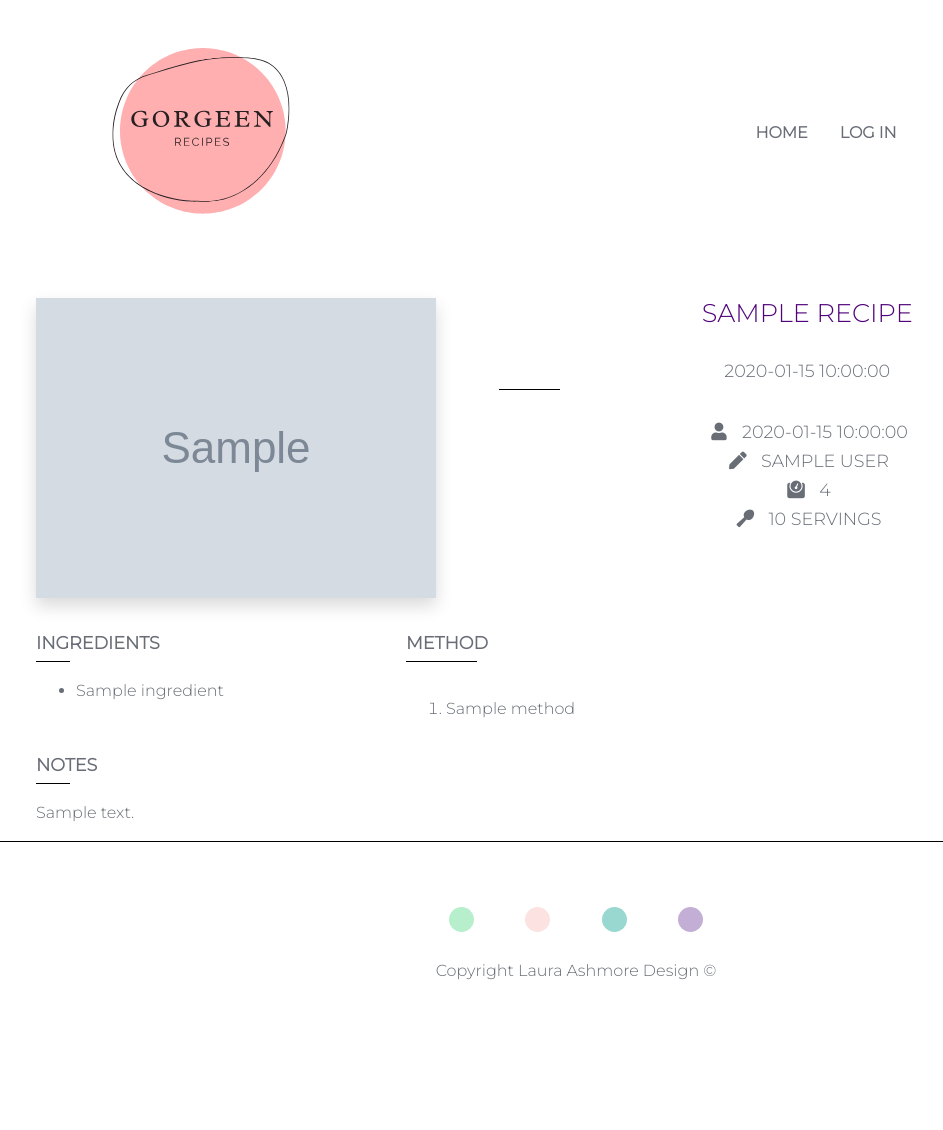
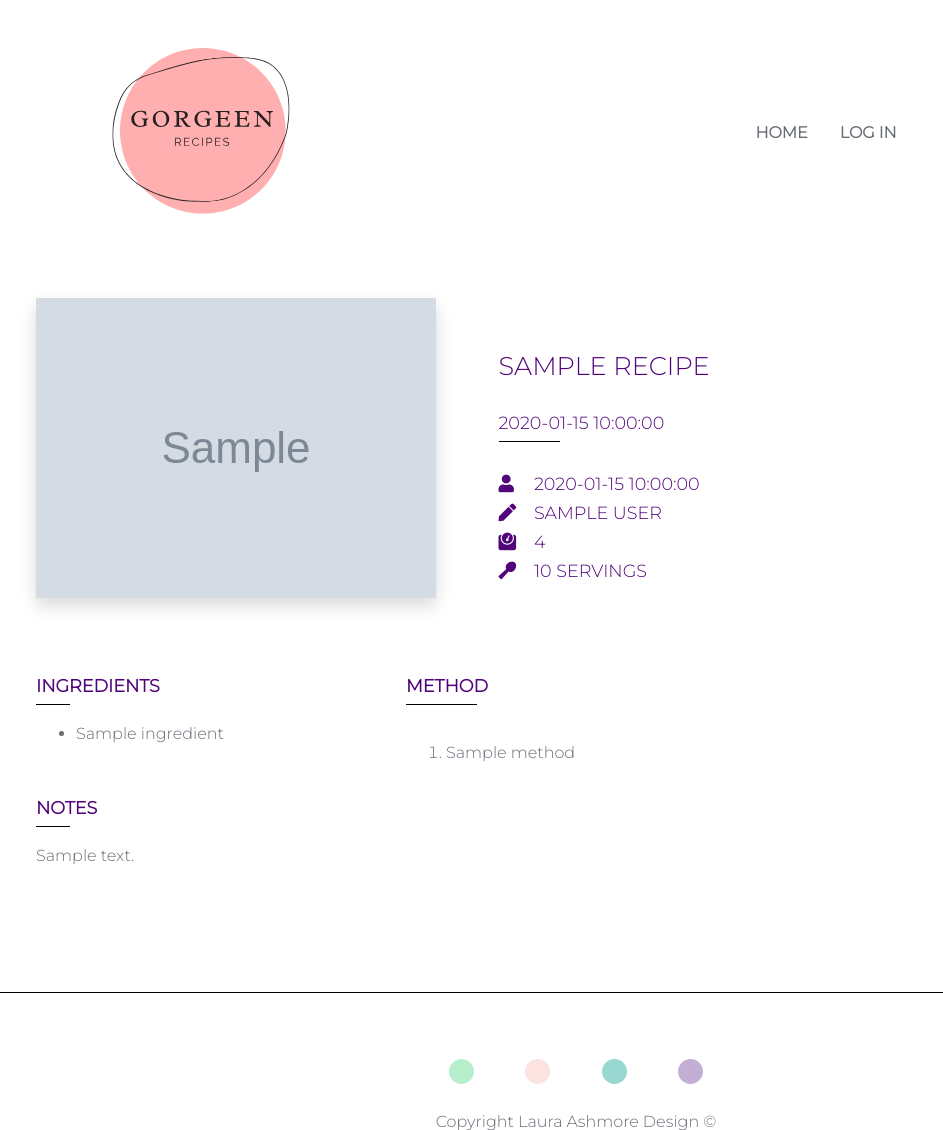
Before and after one commit to laura-ash/recipe-collection, a Flask app: page /recipes/1 in a window 1280 px wide. Shown: the top 1130 px of the page, without its empty margins (64-1007 px from the left). Before the commit the page ends 980 px from the top, so only its background shows below. Run offline with Flask 2, Linux system fonts and the light colour scheme; grey boxes marked "Sample" are stand-in pictures; a database or web service that is not in the repository returns one stand-in record (values such as "Sample title"); some libraries are stand-ins or nearby versions.

Commit message:
Added styling to recipe page

```diff
--- a/static/css/style.css
+++ b/static/css/style.css
@@ -10,6 +10,9 @@ body {
     color: #686d76;
 }
 
+h3 {
+    color: #52057b;
+}
 
 a {
     color: #52057b;
@@ -141,10 +144,20 @@ label {
 .recipe-pic {
     max-width: 100%;
     max-height: 100%;
+    margin-bottom: 10%;
+}
+
+.left {
+    text-align: left;
+    margin: auto;
 }
 
 .card {
     object-fit: fill;
+}
+
+.recipe-block {
+    margin-bottom: 10%;
 }
 
 
@@ -160,11 +173,7 @@ h3 {
     text-transform: uppercase;
 }
 
-/* .center {
-    margin: auto;
-    text-align: left;
-    padding-left: 3%;
-}*/
+
 
 .recipe-title {
     padding-bottom: 3%;
--- a/templates/pages/recipe_page.html
+++ b/templates/pages/recipe_page.html
@@ -6,7 +6,7 @@
             <div class="col-sm-5">
                 <img src="{{ recipe.photo_url }}" alt="recipe-picture" class="recipe-pic shadow">
             </div>
-            <div class="col-sm-7 center">
+            <div class="col-sm-7 left">
                 <h1 class="recipe-title">{{recipe.name}}</h1>
                 <h3>{{recipe.create_date}}</h3>
                 <div class="vl"></div>
@@ -19,7 +19,7 @@
     </div>
 
     <div class="container">
-    <div class="row">
+    <div class="row recipe-block">
         <div class="col-sm-4 block">
             <h3 class="bold">Ingredients</h3>
             <div class="vl"></div>
```
